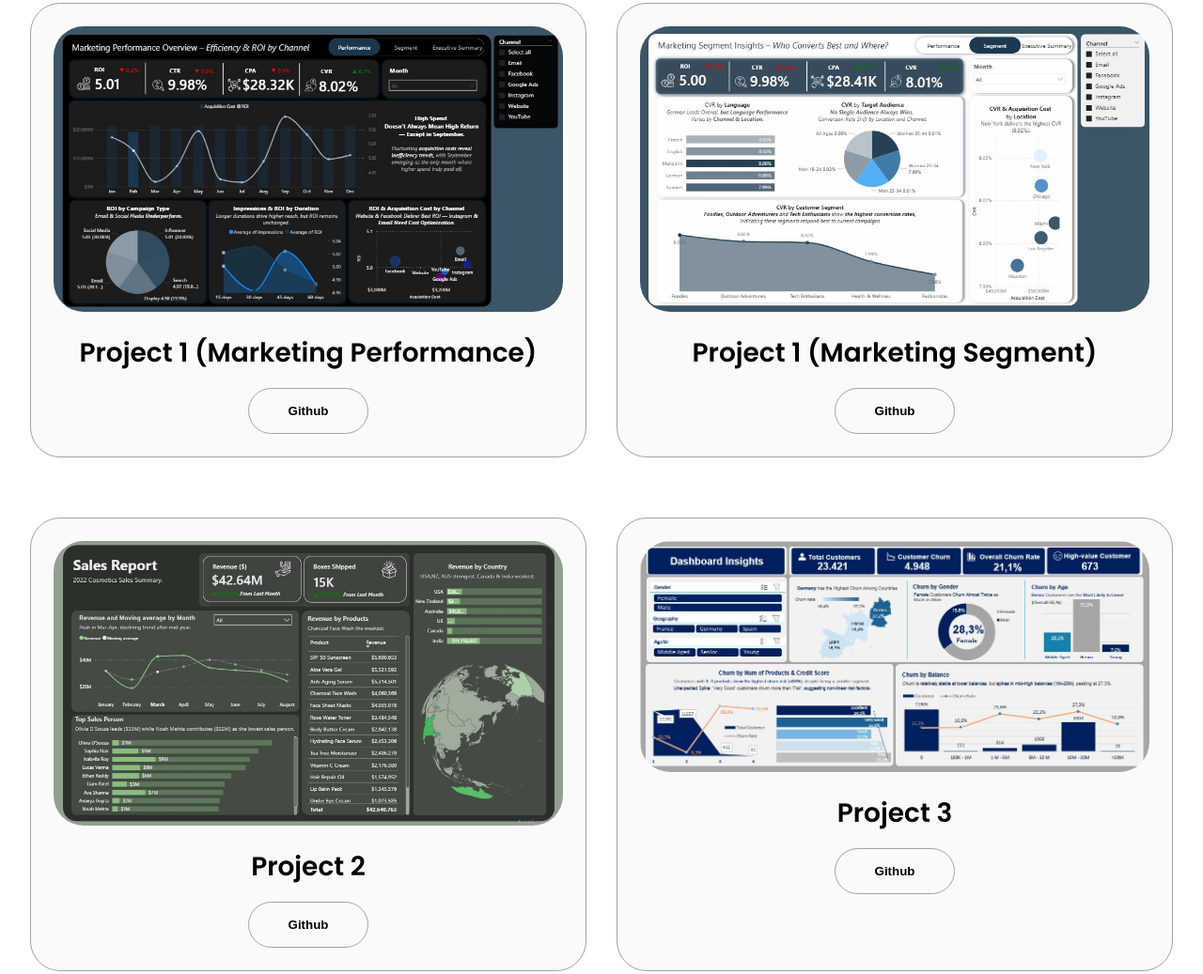
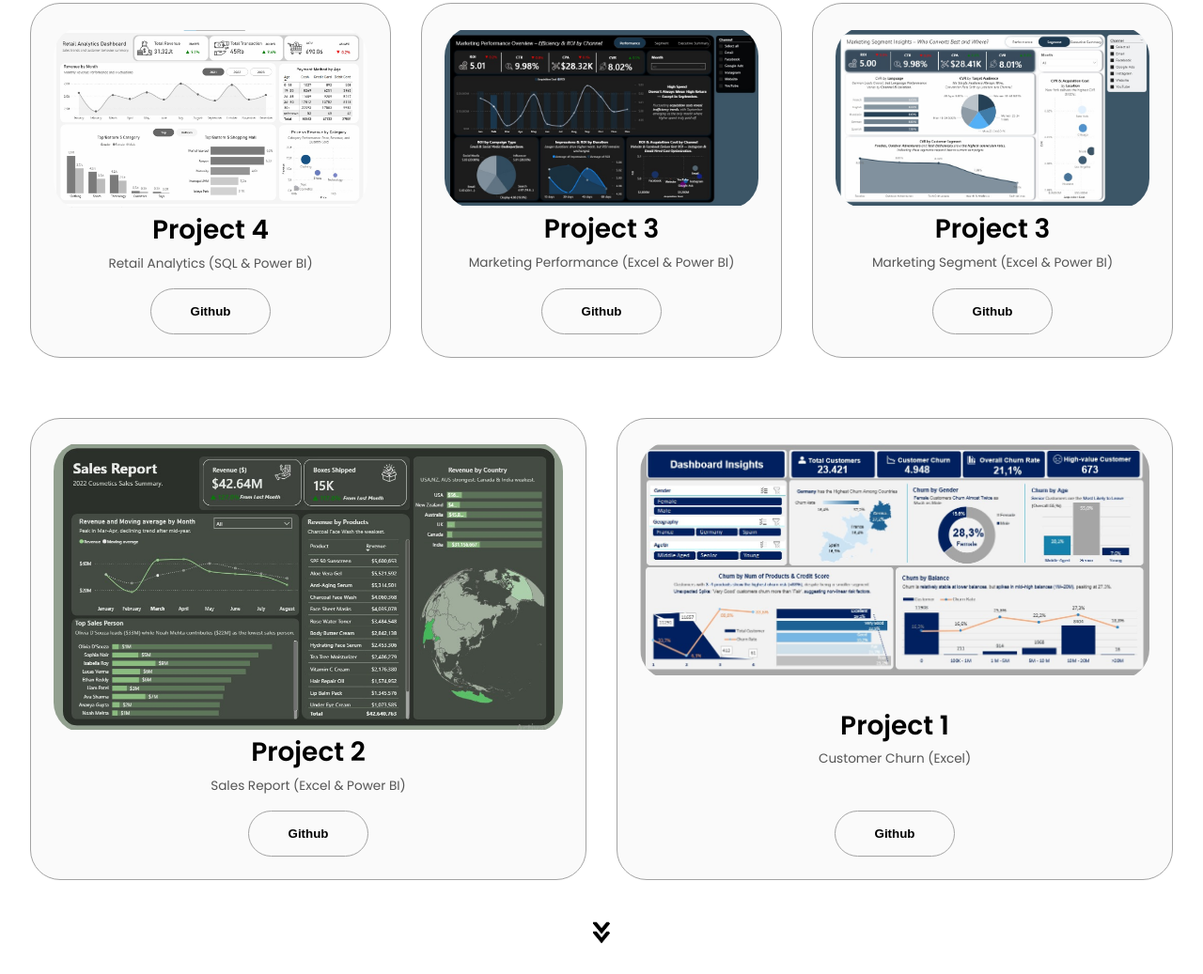
Before and after one commit to Azizah-space/html-css-js-portofolio, a plain HTML site: page index.html in a window 1280 px wide. Shown: the part 2414-3451 px from the top of the page at 94% size. Drawn offline with Linux system fonts and the light colour scheme.

Commit message:
project 4

```diff
--- a/index.html
+++ b/index.html
@@ -3,7 +3,7 @@
 <head>
     <meta charset="UTF-8">
     <meta name="viewport" content="width=device-width, initial-scale=1.0">
-    <title>My Portofolio</title>
+    <title>Portofolio - Azizah Awal Fitrah</title>
     <link rel="stylesheet" href="style.css">
     <link rel="stylesheet" href="mediaqueries.css">
 </head>
@@ -95,7 +95,7 @@
                 </div>
                 <div class="text-container">
                     <p>
-                        Hi, I’m Azizah! I’m an Information Systems graduate with a passion for solving problems through data and structured thinking.
+                        Hi, I’m Azizah! an Information Systems graduate with a passion for solving problems through data and structured thinking.
                         I love understanding how businesses work, identifying their real needs, and turning them into clear, practical solutions.
                         Whether analyzing processes or creating dashboards, I enjoy making information easier to understand and use.
                         I’m excited to continue growing and contributing to meaningful digital transformation projects.
@@ -249,12 +249,35 @@
         <h1 class="title">Projects</h1>
         <div class="skills-details-container">
             <div class="about-containers">
+                <div class="details-container color-container">
+                    <div class="article-container">
+                        <img src="./assets/project-4.png" alt="Project 4"
+                        class="project-img">
+                    </div>
+                    <div class="project-text">
+                        <h3 class="skills-sub-title project-title">Project 4 </h3>
+                        <p class="project-tools">
+                            Retail Analytics (SQL & Power BI)
+                        </p>
+                    </div>
+                    <div class="btn-container">
+                        <button class="btn btn-color-2 project-btn" onclick="location.href=
+                        'https://github.com/Azizah-space/Retail-Analytics'">
+                            Github
+                        </button>
+                    </div>
+                </div>
             <div class="details-container color-container">
                 <div class="article-container">
-                    <img src="./assets/project-3.png" alt="Project 1"
+                    <img src="./assets/project-3.png" alt="Project 3"
                     class="project-img">
                 </div>
-                <h2 class="skills-sub-title project-title">Project 1 (Marketing Performance)</h2>
+                <div class="project-text">
+                    <h3 class="skills-sub-title project-title">Project 3 </h3>
+                    <p class="project-tools">
+                        Marketing Performance (Excel & Power BI)
+                    </p>
+                </div>
                 <div class="btn-container">
                     <button class="btn btn-color-2 project-btn" onclick="location.href=
                     'https://github.com/Azizah-space/Marketing-Performance-Audience-Insight-Dashboard'">
@@ -265,10 +288,15 @@
 
                 <div class="details-container color-container">
                     <div class="article-container">
-                        <img src="./assets/project-3.2.png" alt="Project 1"
+                        <img src="./assets/project-3.2.png" alt="Project 3"
                         class="project-img">
                     </div>
-                    <h2 class="skills-sub-title project-title">Project 1 (Marketing Segment)</h2>
+                    <div class="project-text">
+                        <h3 class="skills-sub-title project-title">Project 3 </h3>
+                        <p class="project-tools">
+                            Marketing Segment (Excel & Power BI)
+                        </p>
+                    </div>
                     <div class="btn-container">
                         <button class="btn btn-color-2 project-btn" onclick="location.href=
                         'https://github.com/Azizah-space/Marketing-Performance-Audience-Insight-Dashboard'">
@@ -280,10 +308,15 @@
             <div class="about-containers">
                 <div class="details-container color-container">
                     <div class="article-container">
-                        <img src="./assets/project-1.png" alt="Project 1"
+                        <img src="./assets/project-1.png" alt="Project 2"
                         class="project-img">
                     </div>
-                    <h2 class="skills-sub-title project-title">Project 2</h2>
+                    <div class="project-text">
+                        <h2 class="skills-sub-title project-title">Project 2</h2>
+                        <p class="project-tools">
+                            Sales Report (Excel & Power BI)
+                        </p>
+                    </div>
                     <div class="btn-container">
                         <button class="btn btn-color-2 project-btn" onclick="location.href='https://github.com/Azizah-space/sales-report'">
                             Github
@@ -292,10 +325,15 @@
                 </div>
             <div class="details-container color-container">
                 <div class="article-container">
-                    <img src="./assets/project-2.png" alt="Project 2"
+                    <img src="./assets/project-2.png" alt="Project 1"
                     class="project-img">
                 </div>
-                <h2 class="skills-sub-title project-title">Project 3</h2>
+                <div class="project-text">
+                    <h2 class="skills-sub-title project-title">Project 1</h2>
+                    <p class="project-tools">
+                        Customer Churn (Excel)
+                    </p>
+                </div>
                 <div class="btn-container">
                     <button class="btn btn-color-2 project-btn" onclick="location.href='https://github.com/Azizah-space/excel-customer-churn-analysis'">
                         Github
--- a/style.css
+++ b/style.css
@@ -399,13 +399,34 @@ section {
   border-radius: 2rem;
   width: 100%;
   height: 100%;
+  object-fit: contain;
+}
+
+.project-text {
+  min-height: 80px;
+  display: flex;
+  flex-direction: column;
+  justify-content: center;
+  text-align: center;
 }
 
 .project-title {
-  margin: 1rem;
+  margin-bottom: 0.3rem;
   color: black;
 }
 
+.project-tools {
+  margin-top: 0;
+  margin-bottom: 1rem;
+  font-size: 0.85rem;
+  color: #555;
+}
+
+#projects .details-container {
+  display: flex;
+  flex-direction: column;
+  justify-content: space-between;
+}
 
 .project-btn {
   color: black;
```
Also changed, not shown: assets/project-4.png (added).
